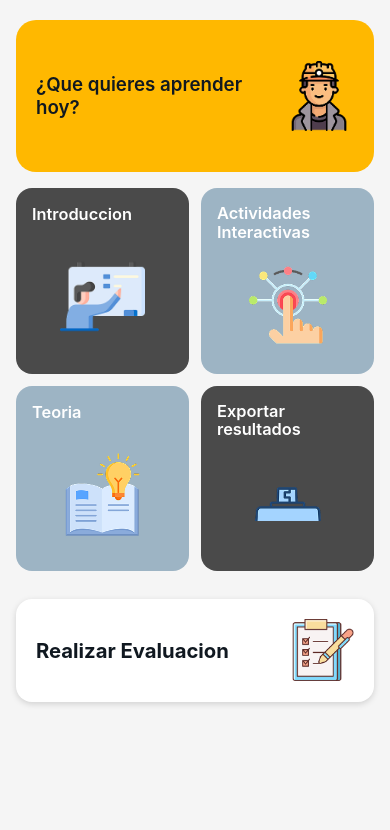
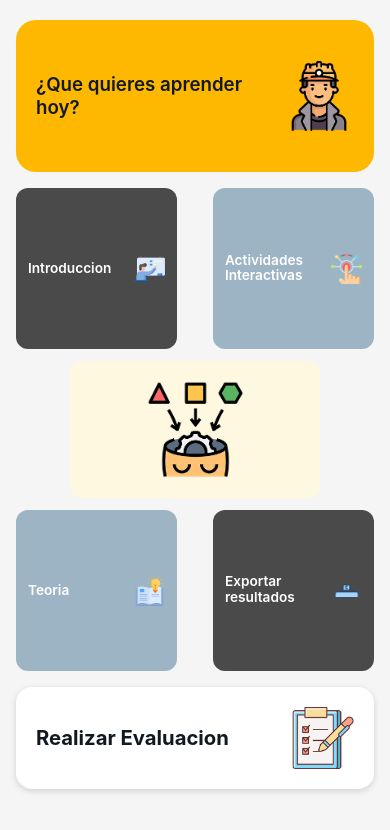
Before and after one commit to Nefta11/minecApp, a React Native app: screen /Home in a window 390 px wide. Shown: the top 830 px of the page. Built offline with nearby package versions, Linux system fonts and the light colour scheme.

Commit message:
Refactor card components for improved layout and styling consistency; add CentralCard to HomeScreen

```diff
--- a/app/components/home/ActividadesInteractivasCard.tsx
+++ b/app/components/home/ActividadesInteractivasCard.tsx
@@ -5,8 +5,8 @@ import Colors from '../../utils/Colors';
 const ActividadesInteractivasCard: React.FC = () => {
     return (
         <TouchableOpacity style={styles.container} activeOpacity={0.8}>
-            <Text style={styles.title}>Actividades{'\n'}Interactivas</Text>
-            <View style={styles.imageContainer}>
+            <View style={styles.content}>
+                <Text style={styles.title}>Actividades{'\n'}Interactivas</Text>
                 <Image
                     source={require('../../assets/homeIcons/interaccion.png')}
                     style={styles.cardImage}
@@ -17,31 +17,33 @@ const ActividadesInteractivasCard: React.FC = () => {
     );
 };
 
-const { width, height } = Dimensions.get('window');
+const { width } = Dimensions.get('window');
 
 const styles = StyleSheet.create({
     container: {
         backgroundColor: '#9DB4C4',
-        borderRadius: 16,
-        padding: 16,
-        height: height * 0.22,
+        borderRadius: 12,
+        padding: 12,
+        aspectRatio: 1, // Hace la card cuadrada
+        justifyContent: 'center',
+    },
+    content: {
+        flexDirection: 'row',
+        alignItems: 'center',
         justifyContent: 'space-between',
+        flex: 1,
     },
     title: {
-        fontSize: width * 0.042,
+        fontSize: width * 0.035,
         fontWeight: '600',
         color: Colors.White,
-        lineHeight: width * 0.048,
-    },
-    imageContainer: {
+        lineHeight: width * 0.04,
         flex: 1,
-        justifyContent: 'center',
-        alignItems: 'center',
-        marginTop: 12,
+        paddingRight: 8,
     },
     cardImage: {
-        width: width * 0.2,
-        height: width * 0.2,
+        width: width * 0.08,
+        height: width * 0.08,
     },
 });
 
--- a/app/components/home/ExportarResultadosCard.tsx
+++ b/app/components/home/ExportarResultadosCard.tsx
@@ -5,8 +5,8 @@ import Colors from '../../utils/Colors';
 const ExportarResultadosCard: React.FC = () => {
     return (
         <TouchableOpacity style={styles.container} activeOpacity={0.8}>
-            <Text style={styles.title}>Exportar{'\n'}resultados</Text>
-            <View style={styles.imageContainer}>
+            <View style={styles.content}>
+                <Text style={styles.title}>Exportar{'\n'}resultados</Text>
                 <Image
                     source={require('../../assets/homeIcons/otg.png')}
                     style={styles.cardImage}
@@ -17,31 +17,33 @@ const ExportarResultadosCard: React.FC = () => {
     );
 };
 
-const { width, height } = Dimensions.get('window');
+const { width } = Dimensions.get('window');
 
 const styles = StyleSheet.create({
     container: {
         backgroundColor: '#4A4A4A',
-        borderRadius: 16,
-        padding: 16,
-        height: height * 0.22,
+        borderRadius: 12,
+        padding: 12,
+        aspectRatio: 1, // Hace la card cuadrada
+        justifyContent: 'center',
+    },
+    content: {
+        flexDirection: 'row',
+        alignItems: 'center',
         justifyContent: 'space-between',
+        flex: 1,
     },
     title: {
-        fontSize: width * 0.042,
+        fontSize: width * 0.035,
         fontWeight: '600',
         color: Colors.White,
-        lineHeight: width * 0.048,
-    },
-    imageContainer: {
+        lineHeight: width * 0.04,
         flex: 1,
-        justifyContent: 'center',
-        alignItems: 'center',
-        marginTop: 12,
+        paddingRight: 8,
     },
     cardImage: {
-        width: width * 0.22,
-        height: width * 0.22,
+        width: width * 0.08,
+        height: width * 0.08,
     },
 });
 
--- a/app/components/home/IntroduccionCard.tsx
+++ b/app/components/home/IntroduccionCard.tsx
@@ -5,8 +5,8 @@ import Colors from '../../utils/Colors';
 const IntroduccionCard: React.FC = () => {
     return (
         <TouchableOpacity style={styles.container} activeOpacity={0.8}>
-            <Text style={styles.title}>Introduccion</Text>
-            <View style={styles.imageContainer}>
+            <View style={styles.content}>
+                <Text style={styles.title}>Introduccion</Text>
                 <Image
                     source={require('../../assets/homeIcons/entrenamiento1.png')}
                     style={styles.cardImage}
@@ -17,30 +17,32 @@ const IntroduccionCard: React.FC = () => {
     );
 };
 
-const { width, height } = Dimensions.get('window');
+const { width } = Dimensions.get('window');
 
 const styles = StyleSheet.create({
     container: {
         backgroundColor: '#4A4A4A',
-        borderRadius: 16,
-        padding: 16,
-        height: height * 0.22,
+        borderRadius: 12,
+        padding: 12,
+        aspectRatio: 1, // Hace la card cuadrada
+        justifyContent: 'center',
+    },
+    content: {
+        flexDirection: 'row',
+        alignItems: 'center',
         justifyContent: 'space-between',
+        flex: 1,
     },
     title: {
-        fontSize: width * 0.042,
+        fontSize: width * 0.035,
         fontWeight: '600',
         color: Colors.White,
-    },
-    imageContainer: {
         flex: 1,
-        justifyContent: 'center',
-        alignItems: 'center',
-        marginTop: 12,
+        paddingRight: 8,
     },
     cardImage: {
-        width: width * 0.22,
-        height: width * 0.22,
+        width: width * 0.08,
+        height: width * 0.08,
     },
 });
 
--- a/app/components/home/TeoriaCard.tsx
+++ b/app/components/home/TeoriaCard.tsx
@@ -5,8 +5,8 @@ import Colors from '../../utils/Colors';
 const TeoriaCard: React.FC = () => {
     return (
         <TouchableOpacity style={styles.container} activeOpacity={0.8}>
-            <Text style={styles.title}>Teoria</Text>
-            <View style={styles.imageContainer}>
+            <View style={styles.content}>
+                <Text style={styles.title}>Teoria</Text>
                 <Image
                     source={require('../../assets/homeIcons/teoria1.png')}
                     style={styles.cardImage}
@@ -17,30 +17,32 @@ const TeoriaCard: React.FC = () => {
     );
 };
 
-const { width, height } = Dimensions.get('window');
+const { width } = Dimensions.get('window');
 
 const styles = StyleSheet.create({
     container: {
         backgroundColor: '#9DB4C4',
-        borderRadius: 16,
-        padding: 16,
-        height: height * 0.22,
+        borderRadius: 12,
+        padding: 12,
+        aspectRatio: 1, // Hace la card cuadrada
+        justifyContent: 'center',
+    },
+    content: {
+        flexDirection: 'row',
+        alignItems: 'center',
         justifyContent: 'space-between',
+        flex: 1,
     },
     title: {
-        fontSize: width * 0.042,
+        fontSize: width * 0.035,
         fontWeight: '600',
         color: Colors.White,
-    },
-    imageContainer: {
         flex: 1,
-        justifyContent: 'center',
-        alignItems: 'center',
-        marginTop: 12,
+        paddingRight: 8,
     },
     cardImage: {
-        width: width * 0.22,
-        height: width * 0.22,
+        width: width * 0.08,
+        height: width * 0.08,
     },
 });
 
--- a/app/screens/HomeScreen.tsx
+++ b/app/screens/HomeScreen.tsx
@@ -6,6 +6,7 @@ import IntroduccionCard from '../components/home/IntroduccionCard';
 import ActividadesInteractivasCard from '../components/home/ActividadesInteractivasCard';
 import TeoriaCard from '../components/home/TeoriaCard';
 import ExportarResultadosCard from '../components/home/ExportarResultadosCard';
+import CentralCard from '../components/home/CentralCard';
 import RealizarEvaluacionCard from '../components/home/RealizarEvaluacionCard';
 
 const HomeScreen: React.FC = () => {
@@ -20,22 +21,29 @@ const HomeScreen: React.FC = () => {
                     {/* Banner de bienvenida */}
                     <WelcomeBanner />
 
-                    {/* Grid de tarjetas principales */}
+                    {/* Grid reorganizado con card central */}
                     <View style={styles.cardsGrid}>
-                        <View style={styles.cardRow}>
-                            <View style={styles.cardColumn}>
+                        {/* Primera fila */}
+                        <View style={styles.topRow}>
+                            <View style={styles.smallCard}>
                                 <IntroduccionCard />
                             </View>
-                            <View style={styles.cardColumn}>
+                            <View style={styles.smallCard}>
                                 <ActividadesInteractivasCard />
                             </View>
                         </View>
 
-                        <View style={styles.cardRow}>
-                            <View style={styles.cardColumn}>
+                        {/* Card central */}
+                        <View style={styles.centralCardContainer}>
+                            <CentralCard />
+                        </View>
+
+                        {/* Segunda fila */}
+                        <View style={styles.bottomRow}>
+                            <View style={styles.smallCard}>
                                 <TeoriaCard />
                             </View>
-                            <View style={styles.cardColumn}>
+                            <View style={styles.smallCard}>
                                 <ExportarResultadosCard />
                             </View>
                         </View>
@@ -61,13 +69,25 @@ const styles = StyleSheet.create({
         paddingHorizontal: 16,
         marginBottom: 8,
     },
-    cardRow: {
+    topRow: {
         flexDirection: 'row',
+        justifyContent: 'space-between',
         marginBottom: 12,
         gap: 12,
     },
-    cardColumn: {
+    bottomRow: {
+        flexDirection: 'row',
+        justifyContent: 'space-between',
+        marginTop: 12,
+        gap: 12,
+    },
+    smallCard: {
         flex: 1,
+        maxWidth: '45%',
+    },
+    centralCardContainer: {
+        alignSelf: 'center',
+        width: '70%',
     },
 });
 
```
